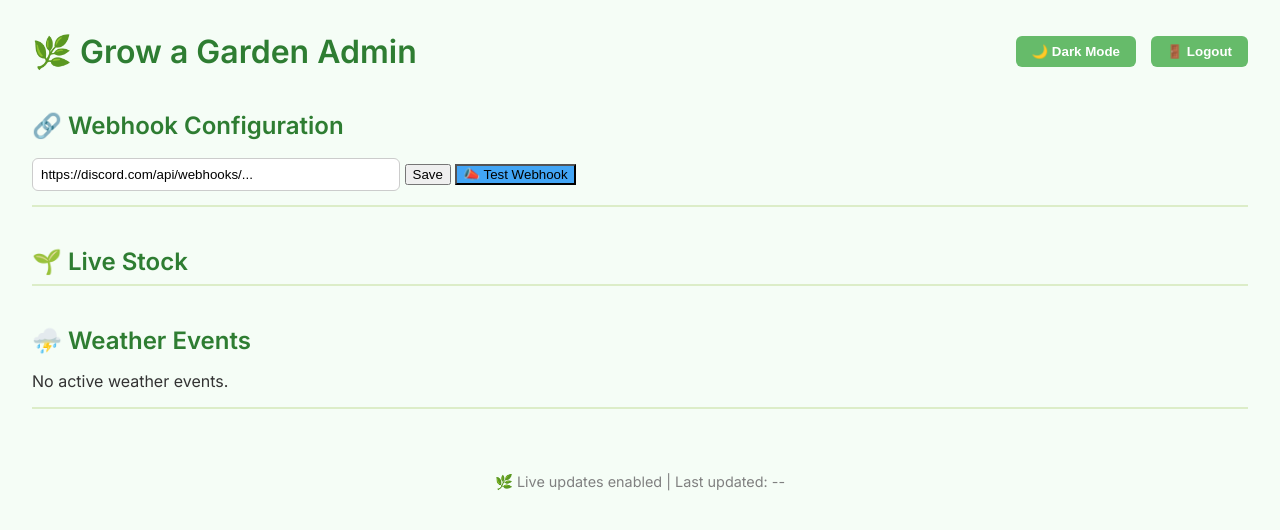
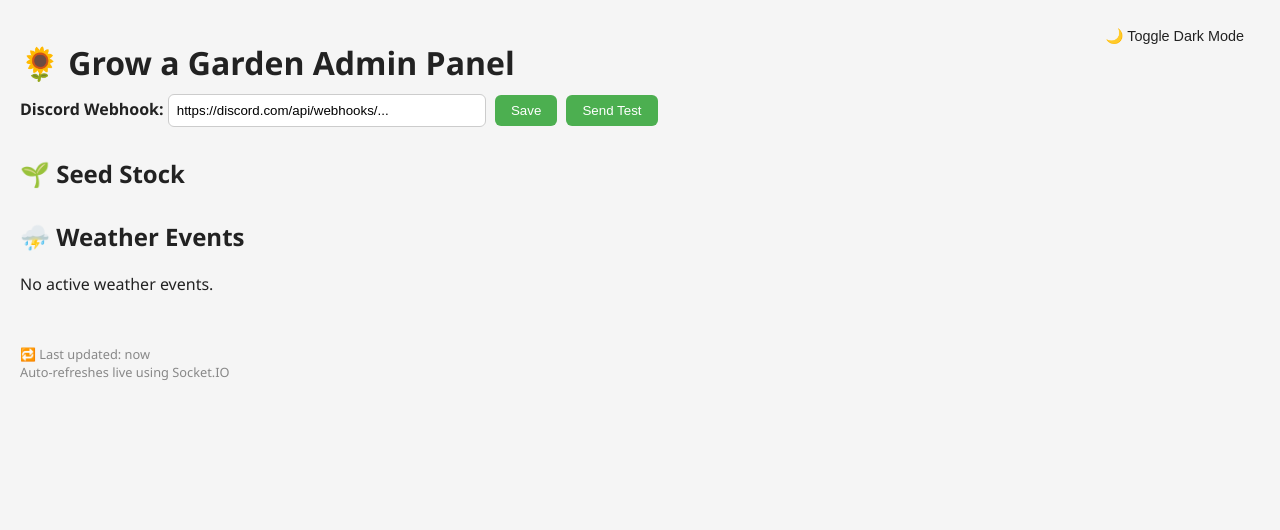
Before and after one commit to SeverelyMad/grow-garden-admin, a Flask app: page / in a window 1280 px wide. Shown: the top 530 px of the page. Run offline with Flask 3, Linux system fonts and the light colour scheme; the visitor is signed in with stand-in values (Sample User, id 1); some libraries are stand-ins or nearby versions.

Commit message:
UI upgrade + safe fetch + dark mode toggle

```diff
--- a/templates/index.html
+++ b/templates/index.html
@@ -2,232 +2,139 @@
 <html lang="en">
 <head>
   <meta charset="UTF-8">
-  <title>🌿 Grow a Garden Admin Panel</title>
-  <script src="https://cdn.socket.io/4.7.2/socket.io.min.js"></script>
-  <link href="https://fonts.googleapis.com/css2?family=Inter:wght@400;600&display=swap" rel="stylesheet">
+  <title>Grow a Garden Admin Panel</title>
+  <meta name="viewport" content="width=device-width, initial-scale=1">
   <style>
-    :root {
-      --bg-light: #f5fdf6;
-      --bg-dark: #121212;
-      --text-light: #333;
-      --text-dark: #e0e0e0;
-      --primary: #66bb6a;
-      --accent: #2e7d32;
-      --card-bg-light: #ffffff;
-      --card-bg-dark: #1e1e1e;
-      --border-light: #dcedc8;
-      --border-dark: #2a2a2a;
-    }
     body {
-      font-family: 'Inter', sans-serif;
-      background: var(--bg-light);
-      color: var(--text-light);
+      font-family: 'Segoe UI', sans-serif;
+      background-color: #f5f5f5;
+      color: #222;
       margin: 0;
-      padding: 2rem;
+      padding: 20px;
       transition: background 0.3s, color 0.3s;
     }
-    body.dark {
-      background: var(--bg-dark);
-      color: var(--text-dark);
+    .dark {
+      background-color: #121212;
+      color: #ddd;
     }
-    .header {
-      display: flex;
-      justify-content: space-between;
-      align-items: center;
+    h1 { font-size: 2em; margin-bottom: 10px; }
+    h2 { margin-top: 30px; }
+    .section { margin-bottom: 20px; }
+    ul { list-style: none; padding: 0; }
+    li { padding: 5px 0; }
+    .input-group { margin-bottom: 10px; }
+    input[type="text"] {
+      width: 300px;
+      padding: 8px;
+      border: 1px solid #ccc;
+      border-radius: 6px;
     }
-    h1 {
-      font-size: 2rem;
-      color: var(--accent);
-      margin: 0;
-    }
-    .controls button {
-      margin-left: 10px;
-      background: var(--primary);
-      color: #fff;
-      padding: 0.5rem 1rem;
+    button {
+      padding: 8px 16px;
+      margin-left: 5px;
+      background-color: #4caf50;
       border: none;
       border-radius: 6px;
+      color: white;
       cursor: pointer;
-      font-weight: 600;
     }
-    .controls button:hover {
-      background: #4caf50;
-    }
-    input[type="text"] {
-      padding: 0.5rem;
-      border-radius: 6px;
-      border: 1px solid #ccc;
-      width: 350px;
-      margin-top: 10px;
-    }
-    .section {
-      margin-top: 2.5rem;
-      border-bottom: 2px solid var(--border-light);
-    }
-    body.dark .section {
-      border-color: var(--border-dark);
-    }
-    h2 {
-      font-size: 1.5rem;
-      margin-bottom: 0.5rem;
-      color: var(--accent);
-    }
-    .stock-category {
-      margin-bottom: 2rem;
-    }
-    ul {
-      list-style: none;
-      padding-left: 0;
-    }
-    li {
-      background: var(--card-bg-light);
-      margin-bottom: 0.4rem;
-      padding: 0.5rem 1rem;
-      border-radius: 6px;
-      display: flex;
-      justify-content: space-between;
-      transition: background 0.3s;
-    }
-    body.dark li {
-      background: var(--card-bg-dark);
-    }
-    .footer {
-      margin-top: 4rem;
-      font-size: 0.9rem;
-      text-align: center;
-      color: gray;
-    }
-    #saveStatus, #testStatus {
-      font-size: 0.9rem;
-      margin-top: 5px;
+    button:hover { background-color: #45a049; }
+    .footer { font-size: 0.8em; margin-top: 50px; color: #888; }
+    .toggle-dark {
+      float: right;
+      cursor: pointer;
+      font-size: 0.9em;
+      background: none;
+      border: none;
+      color: inherit;
     }
   </style>
 </head>
 <body>
-  <div class="header">
-    <h1>🌿 Grow a Garden Admin</h1>
-    <div class="controls">
-      <button onclick="toggleDarkMode()" id="darkToggle">🌙 Dark Mode</button>
-      <button onclick="location.href='/logout'">🚪 Logout</button>
-    </div>
+  <button class="toggle-dark" onclick="toggleDarkMode()">🌙 Toggle Dark Mode</button>
+  <h1>🌻 Grow a Garden Admin Panel</h1>
+
+  <div class="section">
+    <form action="/save_webhook" method="POST">
+      <div class="input-group">
+        <label><strong>Discord Webhook:</strong></label>
+        <input type="text" name="webhook" value="{{ config['Webhook'] }}">
+        <button type="submit">Save</button>
+        <button type="button" id="test-webhook-btn">Send Test</button>
+      </div>
+    </form>
   </div>
 
   <div class="section">
-    <h2>🔗 Webhook Configuration</h2>
-    <input type="text" id="webhookInput" value="{{ config['Webhook'] }}">
-    <button onclick="saveWebhook()">Save</button>
-    <button onclick="sendTestWebhook()" style="background-color: #42a5f5;">📣 Test Webhook</button>
-    <p id="saveStatus"></p>
-    <p id="testStatus"></p>
-  </div>
-
-  <div class="section">
-    <h2>🌱 Live Stock</h2>
-    <div id="stock-sections">
-      {% for category, items in stock.items() %}
-        <div class="stock-category">
-          <h3>{{ category }}</h3>
-          <ul id="{{ category | lower | replace(' ', '-') }}-stock">
-            {% for item, qty in items.items() %}
-              <li><span class="item">{{ item }}</span> <strong class="qty">{{ qty }}</strong></li>
-            {% endfor %}
-          </ul>
-        </div>
+    <h2>🌱 Seed Stock</h2>
+    <ul id="seed-stock">
+      {% for seed, qty in stock.get('SEEDS STOCK', {}).items() %}
+        <li><strong>{{ seed }}</strong>: {{ qty }}</li>
       {% endfor %}
-    </div>
+    </ul>
   </div>
 
   <div class="section">
     <h2>⛈️ Weather Events</h2>
-    <div id="weather">
+    <p id="weather-status">
       {% if weather.active %}
-        <p><strong>Active:</strong> {{ weather.event }}</p>
+        <strong>Active:</strong> {{ weather.event }}
       {% else %}
-        <p>No active weather events.</p>
+        No active weather events.
       {% endif %}
-    </div>
+    </p>
   </div>
 
-  <div class="footer">
-    🌿 Live updates enabled | Last updated: <span id="lastUpdated">--</span>
-  </div>
+  <p class="footer">🔁 Last updated: <span id="last-updated">now</span><br>Auto-refreshes live using Socket.IO</p>
 
+  <script src="https://cdn.socket.io/4.3.2/socket.io.min.js"></script>
   <script>
     const socket = io();
 
-    socket.on('stock_update', function(data) {
-      const stockContainer = document.getElementById('stock-sections');
-      stockContainer.innerHTML = '';
-      for (const category in data) {
-        const section = document.createElement('div');
-        section.className = "stock-category";
-        section.innerHTML = `<h3>${category}</h3>`;
-        const ul = document.createElement('ul');
-        for (const item in data[category]) {
-          const qty = data[category][item];
-          const li = document.createElement('li');
-          li.innerHTML = `<span class="item">${item}</span> <strong class="qty">${qty}</strong>`;
-          ul.appendChild(li);
-        }
-        section.appendChild(ul);
-        stockContainer.appendChild(section);
+    socket.on("stock_update", data => {
+      const ul = document.getElementById("seed-stock");
+      ul.innerHTML = "";
+      const items = data["SEEDS STOCK"] || {};
+      for (const [name, qty] of Object.entries(items)) {
+        const li = document.createElement("li");
+        li.innerHTML = `<strong>${name}</strong>: ${qty}`;
+        ul.appendChild(li);
       }
     });
 
-    socket.on('weather_update', function(data) {
-      const weatherDiv = document.getElementById('weather');
+    socket.on("weather_update", data => {
+      const weather = document.getElementById("weather-status");
       if (data.active) {
-        weatherDiv.innerHTML = `<p><strong>Active:</strong> ${data.event}</p>`;
+        weather.innerHTML = `<strong>Active:</strong> ${data.event}`;
       } else {
-        weatherDiv.innerHTML = `<p>No active weather events.</p>`;
+        weather.textContent = "No active weather events.";
       }
     });
 
-    socket.on('last_updated', function(data) {
-      document.getElementById('lastUpdated').textContent = data.timestamp;
+    socket.on("last_updated", data => {
+      document.getElementById("last-updated").textContent = data.timestamp;
     });
 
-    function saveWebhook() {
-      const webhook = document.getElementById("webhookInput").value;
-      fetch("/save_webhook", {
-        method: "POST",
-        headers: { "Content-Type": "application/json" },
-        body: JSON.stringify({ webhook })
-      })
-      .then(res => res.json())
-      .then(data => {
-        document.getElementById("saveStatus").textContent = "✅ Webhook saved!";
-        setTimeout(() => document.getElementById("saveStatus").textContent = "", 3000);
-      });
-    }
-
-    function sendTestWebhook() {
-      const statusEl = document.getElementById("testStatus");
-      statusEl.textContent = "Sending test...";
-      fetch("/test_webhook", { method: "POST" })
-        .then(res => res.json())
-        .then(data => {
-          if (data.status === "ok") {
-            statusEl.textContent = "✅ Test webhook sent!";
-            statusEl.style.color = "green";
-          } else {
-            statusEl.textContent = "❌ Failed: " + data.message;
-            statusEl.style.color = "red";
+    document.querySelector("#test-webhook-btn")?.addEventListener("click", () => {
+      fetch("/send_test_webhook", { method: "POST" })
+        .then(res => res.text())
+        .then(text => {
+          try {
+            const data = JSON.parse(text);
+            alert("✅ Webhook sent!");
+          } catch {
+            console.warn("⚠️ Not JSON:", text);
+            if (text.includes("<!DOCTYPE html>")) {
+              alert("⚠️ Session expired or not logged in. Please log in again.");
+              window.location.href = "/";
+            }
           }
-        })
-        .catch(err => {
-          statusEl.textContent = "❌ Error: " + err.message;
-          statusEl.style.color = "red";
         });
-    }
+    });
 
     function toggleDarkMode() {
-      const dark = document.body.classList.toggle('dark');
-      localStorage.setItem("darkMode", dark);
-      document.getElementById("darkToggle").textContent = dark ? "☀️ Light Mode" : "🌙 Dark Mode";
+      document.body.classList.toggle("dark");
     }
-
-    if (localStorage.getItem("darkMode") === "true") toggleDarkMode();
   </script>
 </body>
 </html>
```
